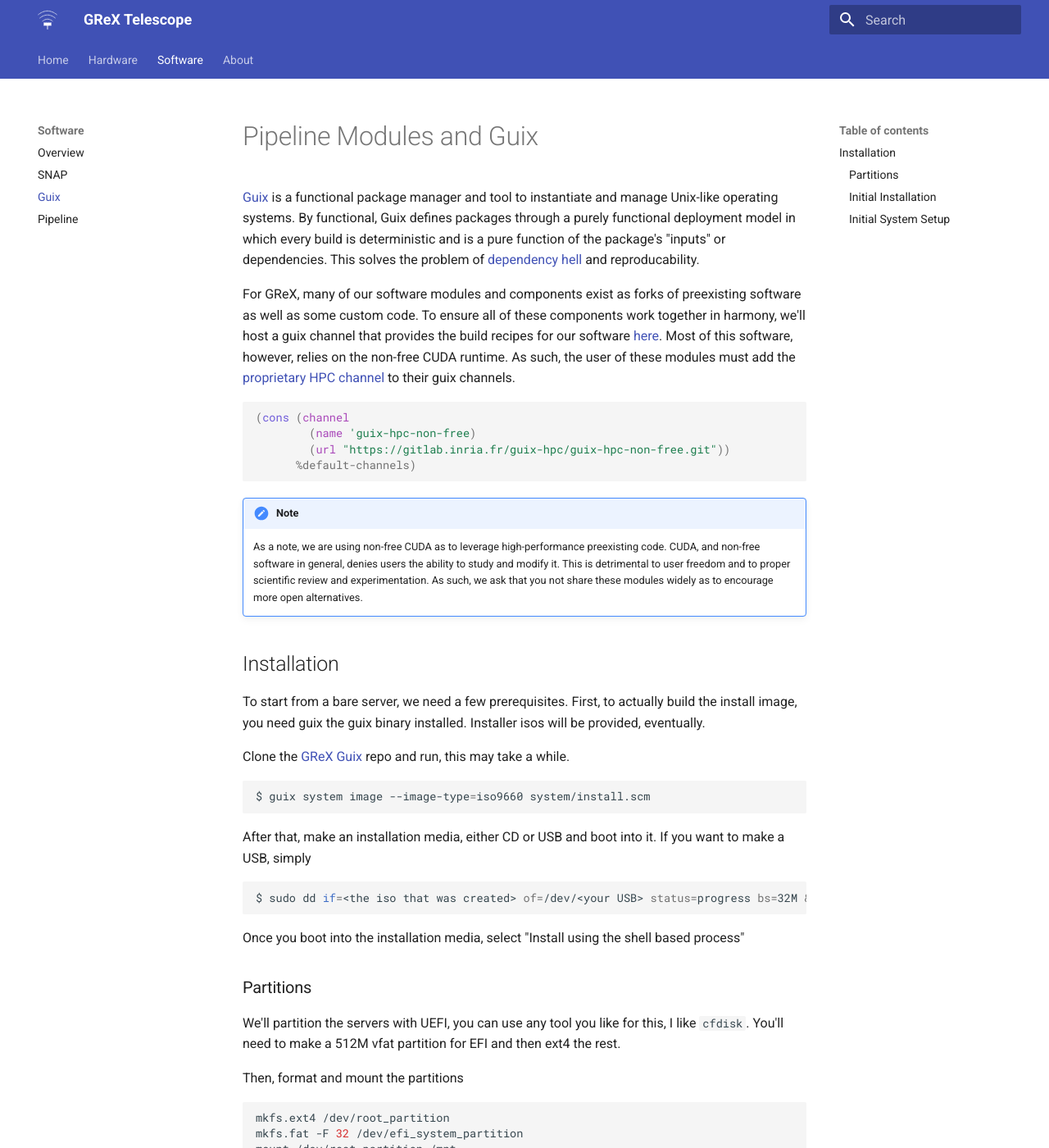
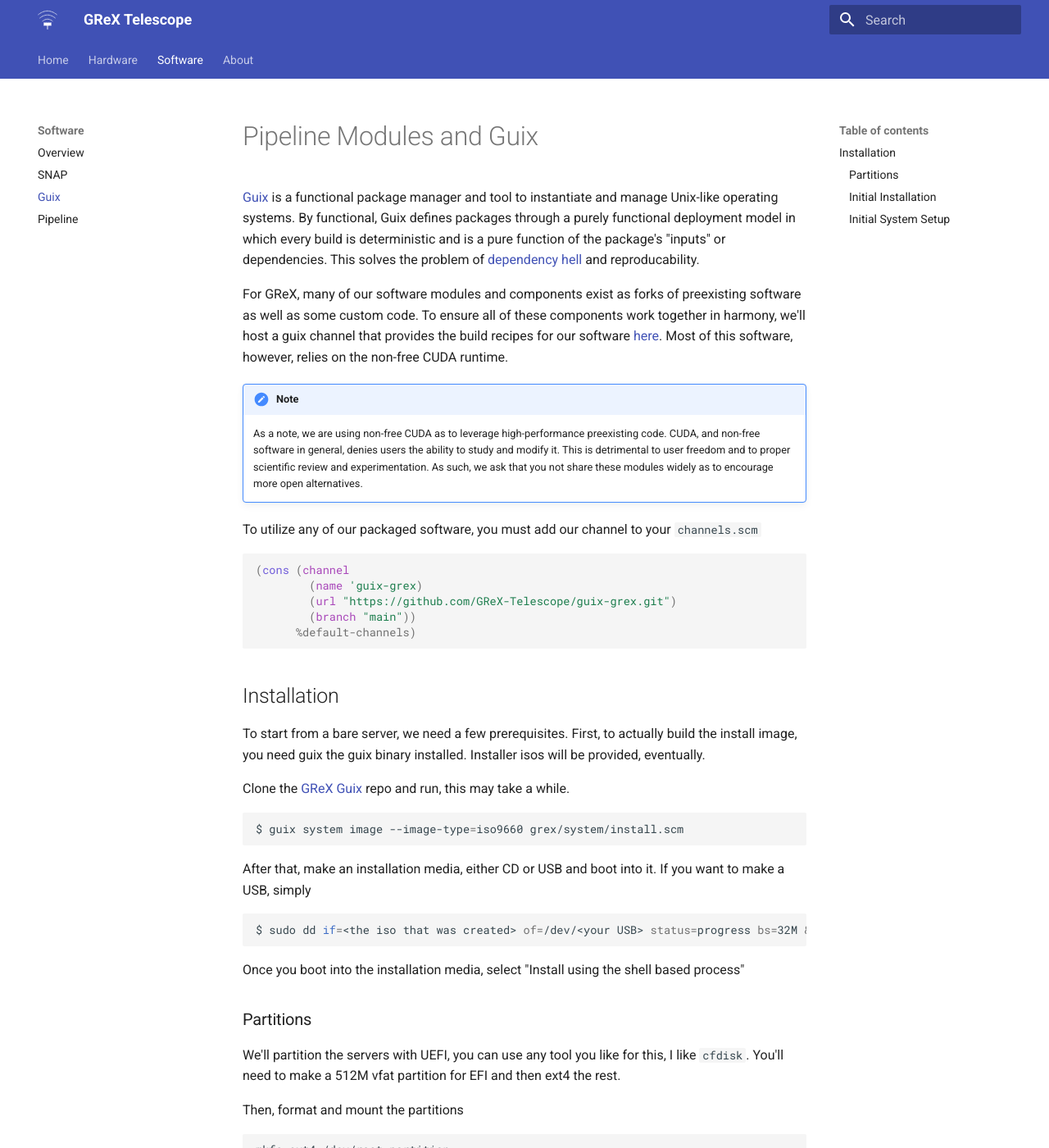
Before and after one commit to courtneyjkeeler/grex-telescope.github.io, an MkDocs documentation site: the page built from docs/software/guix.md, in a window 1280 px wide and 1400 px high. Shown: the whole window at 82% size. Built offline with MkDocs 1.6.1 and Material for MkDocs 9.7.7, drawn with Linux system fonts in a browser that asks for light colours; some of the changed text lies outside the part shown.

Commit message:
Update guix system docs

````diff
--- a/docs/software/guix.md
+++ b/docs/software/guix.md
@@ -12,16 +12,7 @@ preexisting software as well as some custom code. To ensure all of these
 components work together in harmony, we'll host a guix channel that provides the
 build recipes for our software
 [here](https://github.com/GReX-Telescope/guix-grex). Most of this software,
-however, relies on the non-free CUDA runtime. As such, the user of these modules
-must add the [proprietary HPC
-channel](https://gitlab.inria.fr/guix-hpc/guix-hpc-non-free) to their guix channels.
-
-```scheme
-(cons (channel
-        (name 'guix-hpc-non-free)
-        (url "https://gitlab.inria.fr/guix-hpc/guix-hpc-non-free.git"))
-      %default-channels)
-```
+however, relies on the non-free CUDA runtime.
 
 !!! note
 
@@ -29,6 +20,16 @@ channel](https://gitlab.inria.fr/guix-hpc/guix-hpc-non-free) to their guix chann
     CUDA, and non-free software in general, denies users the ability to study and modify it.
     This is detrimental to user freedom and to proper scientific review and experimentation.
     As such, we ask that you not share these modules widely as to encourage more open alternatives.
+
+To utilize any of our packaged software, you must add our channel to your `channels.scm`
+
+```scheme
+(cons (channel
+        (name 'guix-grex)
+        (url "https://github.com/GReX-Telescope/guix-grex.git")
+        (branch "main"))
+      %default-channels)
+```
 
 ## Installation
 
@@ -40,7 +41,7 @@ Clone the [GReX Guix](https://github.com/GReX-Telescope/guix-grex) repo and run,
 this may take a while.
 
 ```bash
-$ guix system image --image-type=iso9660 system/install.scm
+$ guix system image --image-type=iso9660 grex/system/install.scm
 ```
 
 After that, make an installation media, either CD or USB and boot into it. If
@@ -87,7 +89,14 @@ First, we'll copy over the channels and update (this may take a while)
 
 ```bash
 mkdir -p ~/.config/guix
-cp guix-grex/channels.scm ~/.config/guix
+```
+
+Then open your editor of choice (we include vim and emacs in the installer
+image) and add the channels form from above to `~/.config/guix/channels.scm`
+
+Then
+
+```scheme
 guix pull
 hash guix  # This is necessary to ensure the updated profile path is active!
 ```
@@ -96,7 +105,13 @@ Then initialize the system with
 
 ```bash
 cd guix-grex
-guix system -L . init system/grex-01.scm /mnt
+guix system -L . init grex/system/<specific server>.scm /mnt
+```
+
+For example, we can provision the `grex-01` server with
+
+```scheme
+guix system -L . init grex/system/grex-01.scm /mnt
 ```
 
 ### Initial System Setup
@@ -110,14 +125,8 @@ passwd      # For root
 passwd grex # For the GReX user
 ```
 
-Again, we need to pull down our channels list
-
-```bash
-git clone https://github.com/GReX-Telescope/guix-grex
-ln -sf guix-grex/channels.scm ~/.config/guix/channels.scm
-```
-
-And then one final pull
+Then, do the same steps of adding the GReX channels list to
+`~/.config/guix/channels.scm` and then one final pull
 
 ```bash
 guix pull
````
Also changed, not shown: other parts of docs/software/guix.md (+2 -1 lines).
